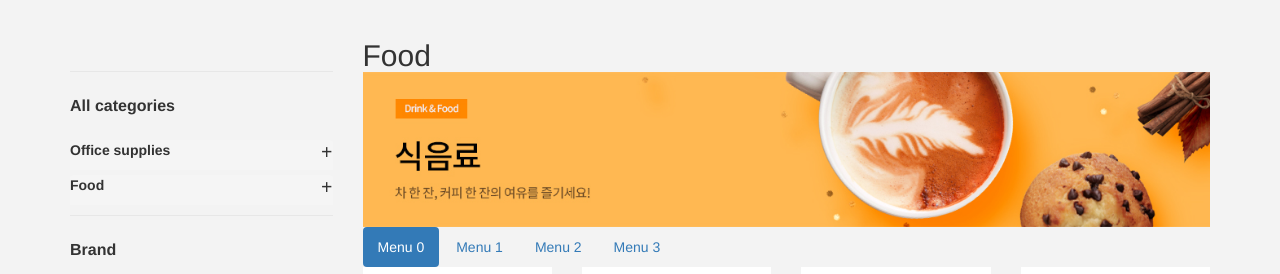
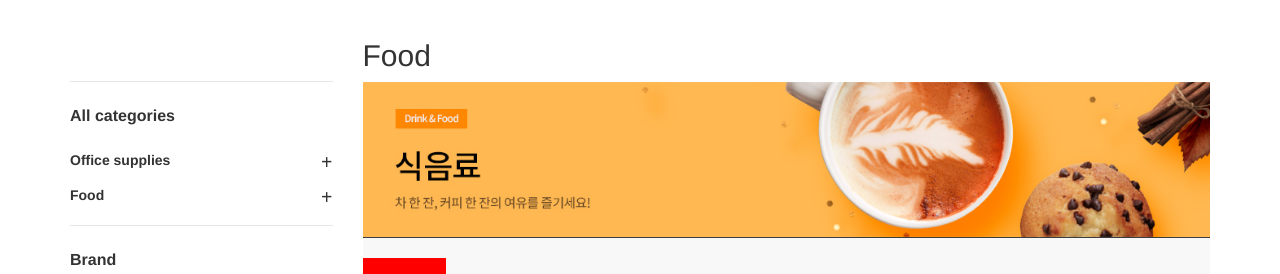
Before and after one commit to lelamhai/html, a PHP site: page /source/homepage/list.html in a window 1280 px wide. Shown: the part 1061-1335 px from the top of the page. Run offline with PHP 8.4, Linux system fonts and the light colour scheme.

Commit message:
header right

```diff
--- a/source/homepage/list.html
+++ b/source/homepage/list.html
@@ -315,7 +315,7 @@
                 </div>
                 <div class="col-md-9">
                     <div class="list-wrap-content-right">
-                        <h2 class="list-content-right">Food</h2>
+                        <h2 class="list-content-title">Food</h2>
 
                         <div class="list-banner">
                             <img src="../lib/img/foodandbrink_bg.jpg" />
@@ -1132,8 +1132,6 @@
                             </ul>
                         </div>
 
-
-
                     </div>
                 </div>
             </div>
--- a/source/library/list.css
+++ b/source/library/list.css
@@ -1,3 +1,7 @@
+section {
+    background-color: #ffffff;
+}
+
 ul li {
     list-style-type: none;
 }
@@ -12,9 +16,9 @@
     border-top: 1px solid #e7e7e7;
 }
 
-/* =========== Left =========== */
+/* ========================================== Left ====================================== */
 .wrap-left {
-    padding-top: 32px;
+    padding-top: 42px;
     padding-bottom: 20px;
 }
 
@@ -40,6 +44,7 @@
 .wrap-left .panel-group .panel-heading {
     padding: 0;
     border: 0;
+    background-color: transparent;
 }
 
 .wrap-left .panel-group .panel-heading+.panel-collapse>.panel-body {
@@ -196,7 +201,7 @@
 
 .to-price {
     padding: 0 10px;
-    line-height: 25px;
+    line-height: 30px;
 }
 
 .text-price {
@@ -239,9 +244,35 @@
     padding-right: 5px;
 }
 
-/* =========== Right =========== */
-.list-content-right {
+/* ==============================  Right =============================== */
+.list-content-title {
     margin: 0;
+    padding-bottom: 10px;
+}
+
+.list-wrap-tabs ul {
+    background: #f8f8f8;
+    border-top: 1px solid #3d3d3d;
+    border-bottom: 1px solid #eeeeee;
+    padding-top: 20px;
+}
+
+.list-wrap-tabs ul li {
+
+}
+
+.list-wrap-tabs ul li a {
+    line-height: 58px;
+    color: #888888;
+    font-size: 16px;
+    font-weight: 400;
+}
+
+.list-wrap-tabs .nav-pills>li.active>a,
+.list-wrap-tabs .nav-pills>li.active>a:focus,
+.list-wrap-tabs .nav-pills>li.active>a:hover {
+    background-color: red;
+    border-radius: 0;
 }
 
 .all_paging {
```
